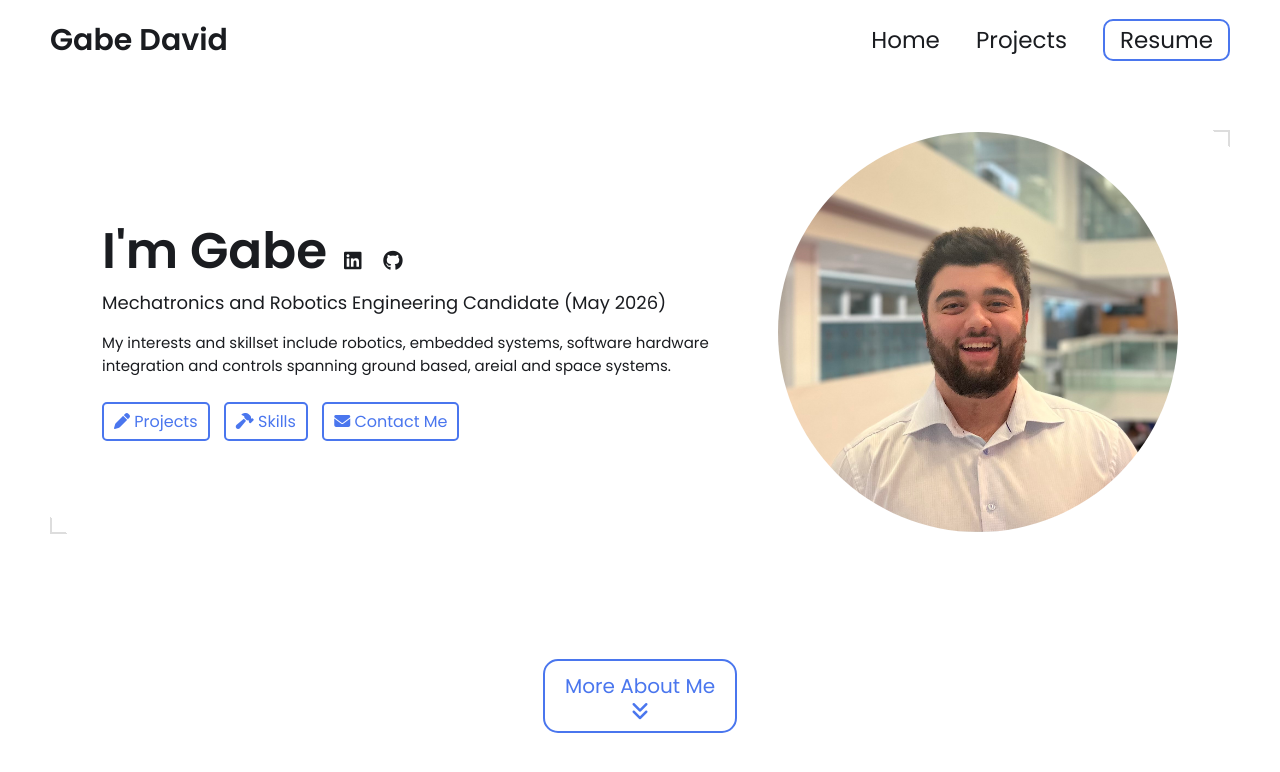
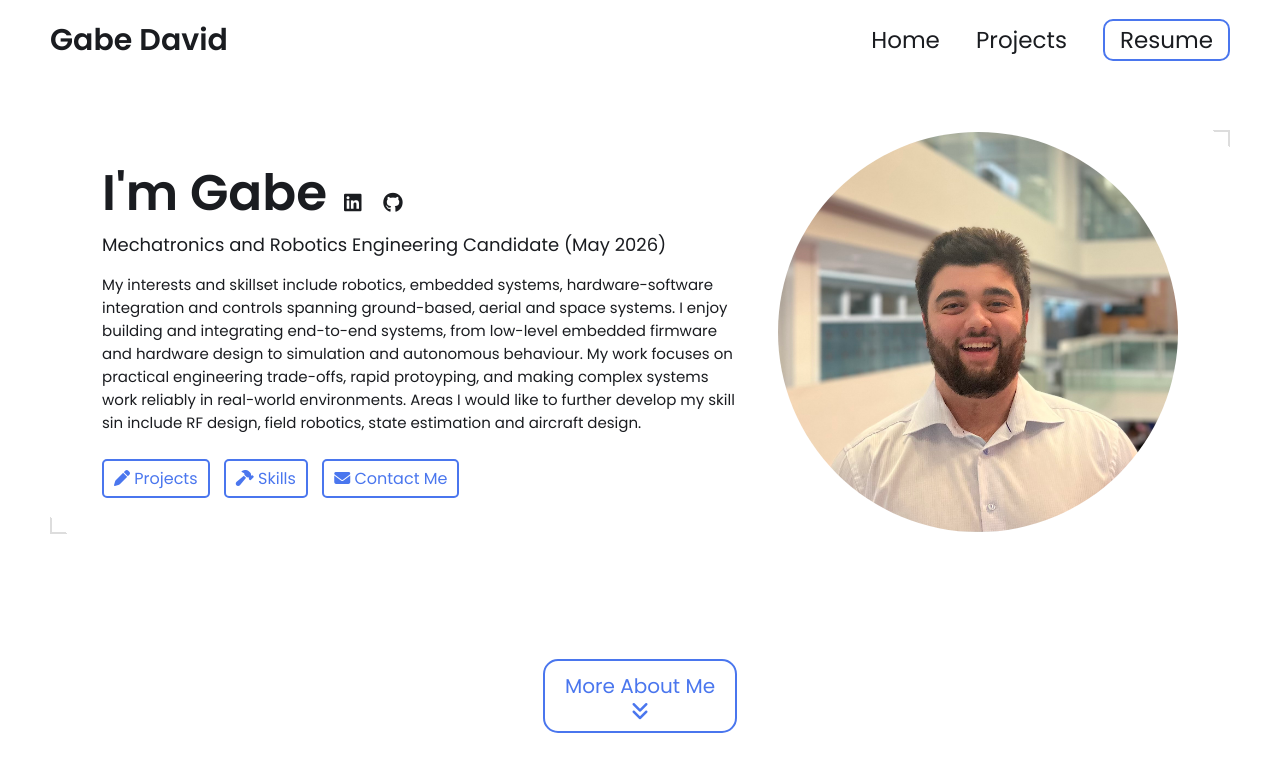
Before and after one commit to gabedavid03/gabedavid03.github.io, a Jekyll site: the page built from index.html, in a window 1280 px wide and 900 px high. Shown: the top 772 px of the window. Built offline with Jekyll 4.4.1, drawn with Linux system fonts in a browser that asks for light colours; part of the change alters nothing that is shown; some of the changed text lies outside the part shown.

Commit message:
Revise personal description and enhance skills list
Updated personal description and expanded skills section with detailed categories and tools.

```diff
--- a/_config.yml
+++ b/_config.yml
@@ -15,7 +15,7 @@ title: Gabe David's Portfolio # This is what shows up in the tab of the browser
 name: Gabe David
 headline: Mechatronics and Robotics Engineering Candidate (May 2026)
 description: >- # dont remove this line. this will ignore all new lines until the next section
-  My interests and skillset include robotics, embedded systems, software hardware integration and controls spanning ground based, areial and space systems.
+  My interests and skillset include robotics, embedded systems, hardware-software integration and controls spanning ground-based, aerial and space systems. I enjoy building and integrating end-to-end systems, from low-level embedded firmware and hardware design to simulation and autonomous behaviour. My work focuses on practical engineering trade-offs, rapid protoyping, and making complex systems work reliably in real-world environments. Areas I would like to further develop my skill sin include RF design, field robotics, state estimation and aircraft design.
 
 # Place your profile image in /assets/images/profile-image/folder and edit the file name
 profile_image: ./assets/images/profile-image/IMG_9332.jpg
@@ -35,10 +35,56 @@ external-links:    # input only your own url slug. The icons with missing entrie
 
 # Skills Section - Add the list of your Skills by categories/tools. The indentation for each level needs to be precise.
 skills:
-  - category: PCB Design
+  - category: General
+    tools:
+    - Sensor Integration
+    -
+  - category: Robotics
+    tools:
+    - ROS 1/2
+    - Gazebo
+    - RVIZ
+    - PX4 / ArduPilot
+    - Computer Vision
+    - HIL / SITL
+    - SLAM
+    - PLC Programming
+    - Controls (PID, LQR)
+    - State Estimation (KF/EKF)
+  - category: Embedded Systems
+    tools:
+    - Bare Metal
+    - RTOS (FreeRTOS, RTEMS)
+    - Bootloaders
+    - Peripheral Drivers
+    - Serial Communication
+    - Ethernet
+    - PCIe
+    - System Archetecture
+    - AVR
+    - STM
+  - category: Platforms
+    tools:
+    - NVIDIA Jetson
+    - Raspberry Pi
+    - Arduino
+    - Linux
+    - Jetpack
+  - category: CAD / ECAD
     tools:
     - Eagle
     - KiCad
+    - SolidWorks
+    - Onshape
+  - category: Hardware
+    tools:
+    - Circuit Debugging
+    - Oscilloscopes
+    - Protoyping
+  - category: Soft Skills
+    tools:
+    - Leadership
+    -
 
 
 # Contact Form Setup. Setup an account and copy over the key. When someone fills out the form, it will be received in your email.
```
